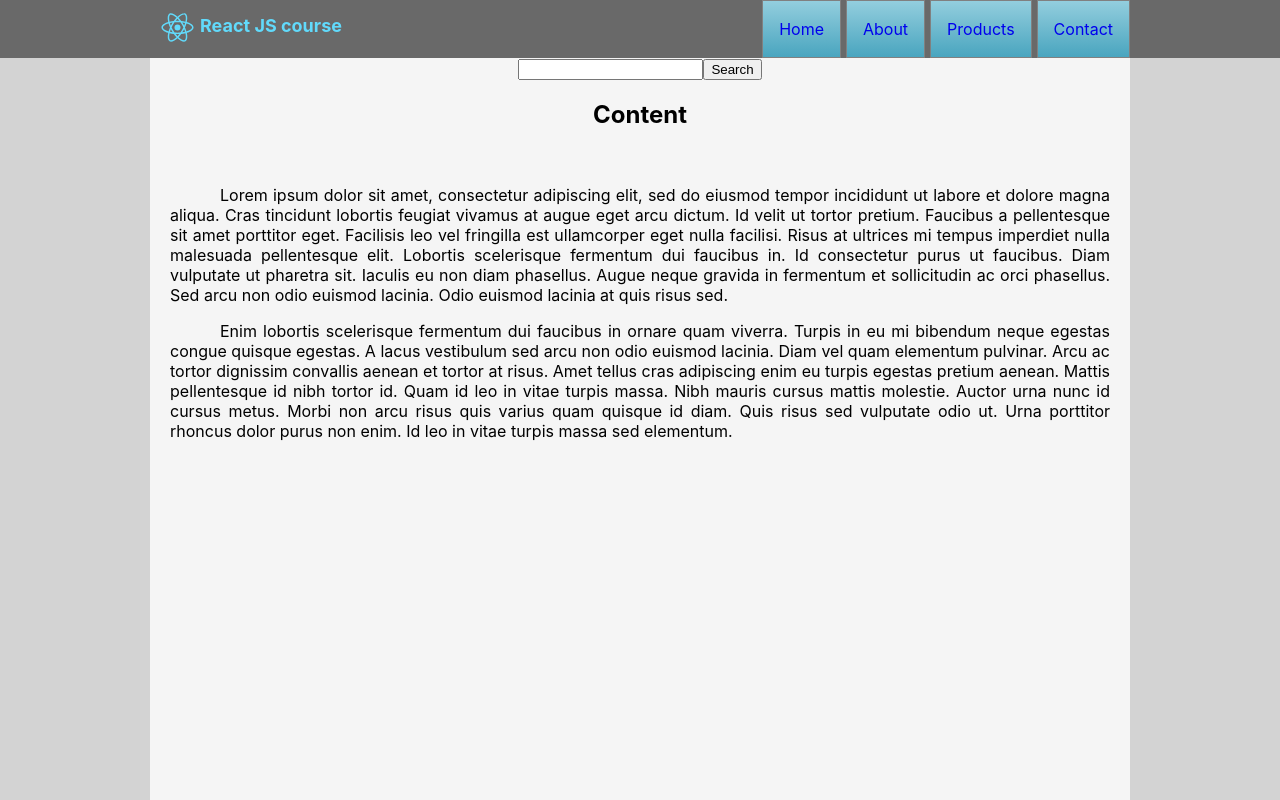
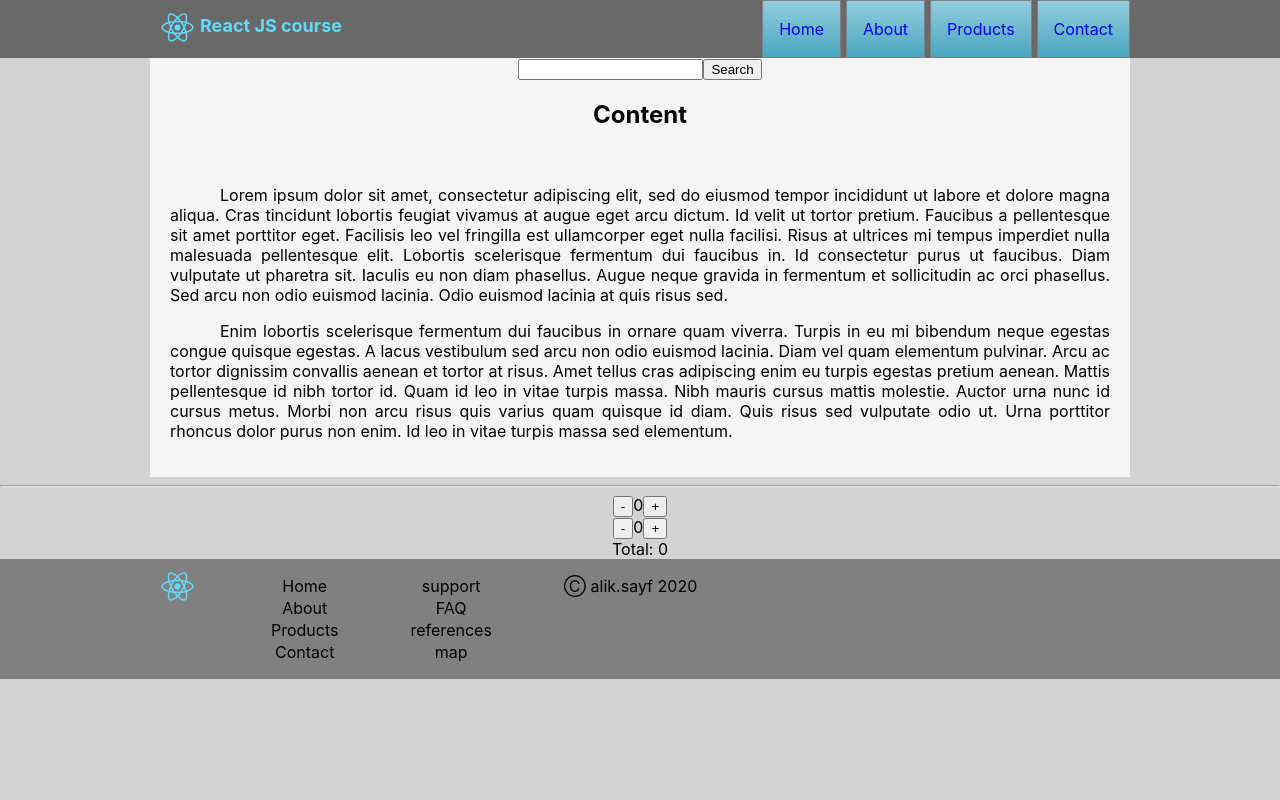
Before and after one commit to aliksayf/React-Project, a React (Create React App) app: page / in a window 1280 px wide. Shown: the top 800 px of the page. Built offline with nearby package versions, Linux system fonts and the light colour scheme.

Commit message:
'new-feature-counter'

```diff
--- a/src/App.js
+++ b/src/App.js
@@ -1,9 +1,9 @@
-import React from 'react';
-import logo from './logo.svg';
+import React, {useState} from 'react';
 import './App.css';
 import Header from "./Header";
 import Footer from "./Footer";
 import Content from "./Content";
+import Counter from "./Counter";
 
 
 const item = [
@@ -50,10 +50,28 @@ const copyRight = [{
 }];
 
 function App() {
+
+    const num1 = 0, num2 = 0;
+    const [total, setTotal] = useState(num1 + num2);
+
+    function buttonClick(val) {
+        if (val === '+') {
+            setTotal(total + 1);
+        }
+        if (val === '-') {
+            setTotal(total - 1);
+        }
+        console.log(val)
+    }
+
     return (
         <div className="App">
             <Header menuItem={item}/>
             <Content/>
+            <hr/>
+            <Counter num={num1} bc={buttonClick}/>
+            <Counter num={num2} bc={buttonClick}/>
+            Total: {total}
             <Footer menuItem={item} menuFooter={itemFooter} menuCopy={copyRight}/>
         </div>
     );
--- a/src/Content.js
+++ b/src/Content.js
@@ -1,21 +1,21 @@
-import React from 'react';
-import logo from './logo.svg';
+import React, { useState} from 'react';
 
-function Content () {
+function Content(props) {
 
-        let searchValue = '';
-
-        const inputHandler = (e) => {
-            searchValue = e.target.value
+        let[searchValue, setValue] = useState('')
+        let newValue = '';
+       const inputHandler = (e) => {
+            newValue = e.target.value
         }
 
         const clickButtonHandler = () => {
-
+            setValue(searchValue = `"${newValue}" not found`);
         }
         return (
             <main>
                 <input type='text' onChange={inputHandler}/>
                 <button onClick={clickButtonHandler}>Search</button>
+                <p>{searchValue} </p>
                 <h2>Content</h2>
                 <article>
                     <p>
@@ -46,6 +46,8 @@ function Content () {
                     </p>
 
                 </article>
+
+
             </main>
         );
     }
--- /dev/null
+++ b/src/Counter.js
@@ -0,0 +1,25 @@
+import React, {useState} from 'react';
+
+function Counter(props) {
+    const [value, setValue] = useState(props.num)
+    const countChangeHandler = (sign) => {
+        if (sign === '+') {
+            setValue(value + 1);
+            props.bc('+')
+        }
+        if (sign === '-') {
+            setValue(value - 1);
+            props.bc('-')
+        }
+    }
+
+    return (
+        <div>
+            <button onClick={() => countChangeHandler('-')}>-</button>
+            {value}
+            <button onClick={() => countChangeHandler('+')}>+</button>
+        </div>
+    )
+}
+
+export default Counter;
--- a/src/Footer.js
+++ b/src/Footer.js
@@ -1,5 +1,4 @@
 import React from 'react';
-import logo from './logo.svg';
 import Logo from "./Logo";
 import Menu from "./Menu";
 
--- a/src/Header.js
+++ b/src/Header.js
@@ -1,5 +1,4 @@
 import React from 'react';
-import logo from './logo.svg';
 import Menu from "./Menu";
 import Logo from "./Logo";
 
--- a/src/Logo.js
+++ b/src/Logo.js
@@ -4,8 +4,7 @@ import logo from './logo.svg'
 function Logo() {
     return (
         <div className="logo">
-            <img src={logo} />
-
+            <img src={logo} alt='logotype'/>
         </div>
     );
 }
--- a/src/Menu.js
+++ b/src/Menu.js
@@ -1,5 +1,4 @@
 import React from 'react';
-import logo from './logo.svg';
 import MenuItem from "./MenuItem";
 
 function Menu(props) {
--- a/src/MenuItem.js
+++ b/src/MenuItem.js
@@ -1,5 +1,4 @@
 import React from 'react';
-import logo from './logo.svg';
 
 function MenuItem(props) {
     console.log();
--- a/src/index.css
+++ b/src/index.css
@@ -80,7 +80,6 @@ main {
     background-color: whitesmoke;
     overflow: hidden;
     //margin-top: 0;
-    height: 100vh;
 }
 
 article {
```
